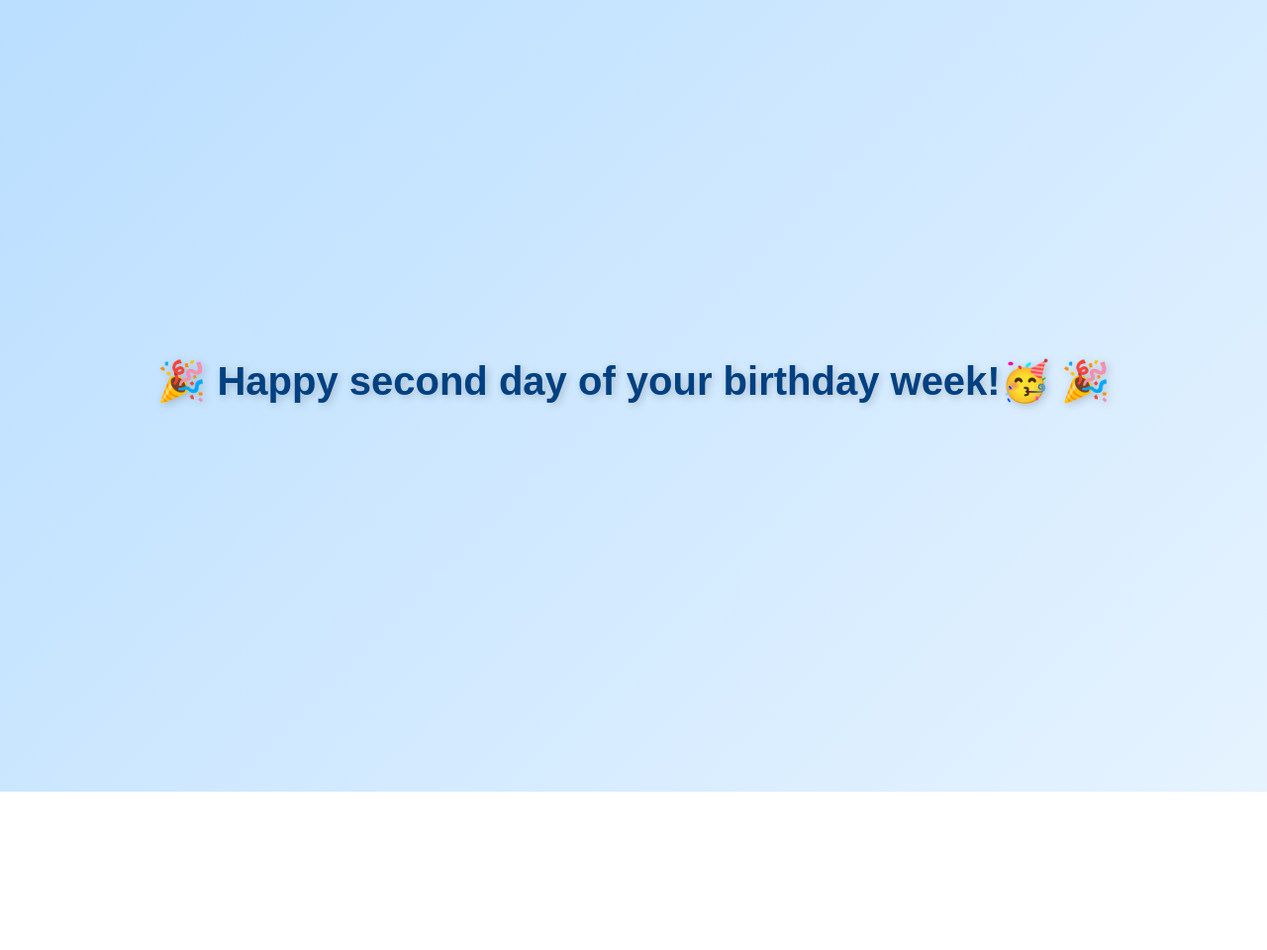
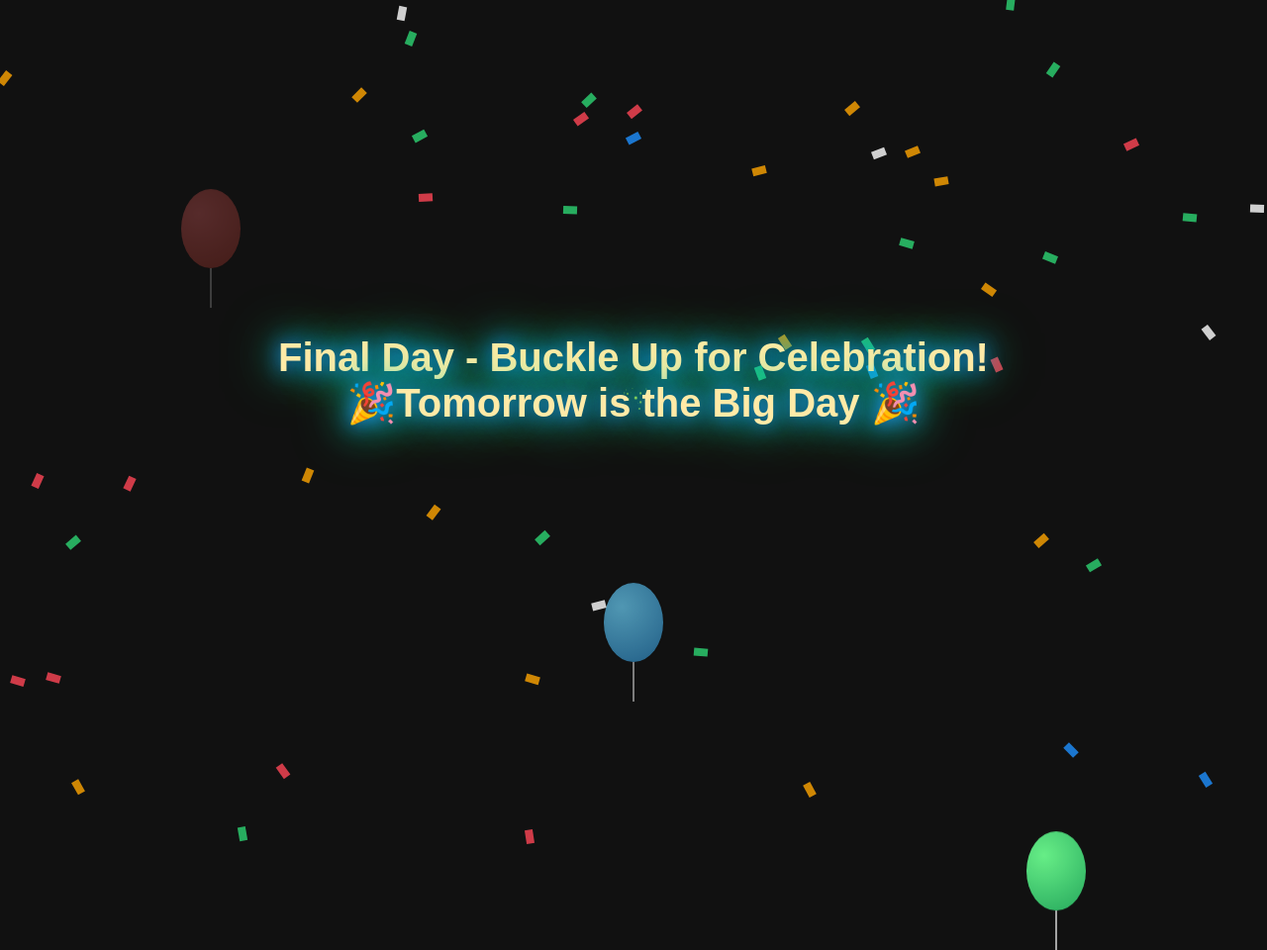
Before and after one commit to CodeJoker-OG/wish-app, a plain HTML site: page index.html in a window 1280 px wide. Shown: the whole page at 99% size. Before the commit the page ends 800 px from the top, so only its background shows below. Drawn offline with Linux system fonts and the light colour scheme.

Commit message:
FinalDayoutput

```diff
--- a/index.html
+++ b/index.html
@@ -1,27 +1,28 @@
 <!DOCTYPE html>
-<html>
+<html lang="en">
 <head>
+  <meta charset="UTF-8">
+  <title>Birthday Week - Day 3</title>
   <style>
     body {
-      /* Blue → White gradient background */
-      background: linear-gradient(135deg, #4facfe, #ffffff);
-      background-size: 400% 400%;
-      animation: gradientShift 10s ease infinite;
-
+      background: #111;
+      color: white;
       font-family: sans-serif;
       margin: 0;
       height: 100vh;
       display: flex;
       justify-content: center;
       align-items: center;
+      flex-direction: column;
+      overflow: hidden;
     }
 
     .wish {
       font-size: 40px;
       font-weight: bold;
-      color: #004080; /* Dark blue for good contrast */
-      animation: float 3s ease-in-out infinite;
-      text-shadow: 2px 2px 8px rgba(0, 0, 0, 0.2); /* makes it pop */
+      animation: float 3s ease-in-out infinite, glow 2s ease-in-out infinite;
+      text-align: center;
+      z-index: 10;
     }
 
     @keyframes float {
@@ -29,14 +30,123 @@
       50% { transform: translateY(-20px); }
     }
 
-    @keyframes gradientShift {
-      0% { background-position: 0% 50%; }
-      50% { background-position: 100% 50%; }
-      100% { background-position: 0% 50%; }
+    @keyframes glow {
+      0% { text-shadow: 0 0 10px #ff6b6b, 0 0 20px #ff6b6b, 0 0 30px #ff4757; color: #fff; }
+      50% { text-shadow: 0 0 20px #1e90ff, 0 0 40px #00f7ff, 0 0 60px #2ed573; color: #ffeaa7; }
+      100% { text-shadow: 0 0 10px #ff6b6b, 0 0 20px #ff6b6b, 0 0 30px #ff4757; color: #fff; }
+    }
+
+    /* Balloons */
+    .balloons {
+      position: absolute;
+      bottom: -150px;
+      width: 100%;
+      display: flex;
+      justify-content: space-around;
+      pointer-events: none;
+    }
+
+    .balloon {
+      width: 60px;
+      height: 80px;
+      background: radial-gradient(circle at 30% 30%, #ff6b6b, #c0392b);
+      border-radius: 50%;
+      position: relative;
+      animation: floatUp 8s ease-in-out infinite;
+    }
+
+    .balloon:nth-child(2) {
+      background: radial-gradient(circle at 30% 30%, #6bcff6, #2980b9);
+      animation-delay: 2s;
+    }
+
+    .balloon:nth-child(3) {
+      background: radial-gradient(circle at 30% 30%, #6bf68c, #27ae60);
+      animation-delay: 4s;
+    }
+
+    .balloon::after {
+      content: "";
+      width: 2px;
+      height: 40px;
+      background: #aaa;
+      position: absolute;
+      bottom: -40px;
+      left: 50%;
+      transform: translateX(-50%);
+    }
+
+    @keyframes floatUp {
+      0% { transform: translateY(0); opacity: 1; }
+      100% { transform: translateY(-120vh); opacity: 0; }
+    }
+
+    /* Confetti */
+    .confetti {
+      position: absolute;
+      width: 8px;
+      height: 14px;
+      background: red;
+      top: -20px;
+      animation: fall linear infinite;
+      opacity: 0.8;
+    }
+
+    @keyframes fall {
+      0% { transform: translateY(0) rotate(0); }
+      100% { transform: translateY(110vh) rotate(360deg); }
+    }
+
+    /* Party popper sparkles */
+    .sparkle {
+      position: absolute;
+      width: 6px;
+      height: 6px;
+      border-radius: 50%;
+      background: yellow;
+      animation: sparkle 1s ease-out infinite;
+    }
+
+    @keyframes sparkle {
+      0% { transform: scale(0.5) translate(0,0); opacity: 1; }
+      100% { transform: scale(0) translate(var(--x), var(--y)); opacity: 0; }
     }
   </style>
 </head>
 <body>
-  <h1 class="wish">🎉 Happy second day of your birthday week!🥳 🎉</h1>
+<h1 class="wish"> Final Day - Buckle Up for Celebration! <br>🎉Tomorrow is the Big Day 🎉</h1>
+
+  <!-- Balloons -->
+  <div class="balloons">
+    <div class="balloon"></div>
+    <div class="balloon"></div>
+    <div class="balloon"></div>
+  </div>
+
+  <!-- Confetti & Sparkles -->
+  <script>
+    // Generate confetti
+    for (let i = 0; i < 50; i++) {
+      let confetti = document.createElement("div");
+      confetti.className = "confetti";
+      document.body.appendChild(confetti);
+      confetti.style.left = Math.random() * 100 + "vw";
+      confetti.style.background = ["#ff4757", "#1e90ff", "#2ed573", "#ffa502", "#ffffff"][Math.floor(Math.random()*5)];
+      confetti.style.animationDuration = (3 + Math.random() * 3) + "s";
+      confetti.style.animationDelay = Math.random() * 5 + "s";
+    }
+
+    // Generate sparkles (party popper effect)
+    for (let i = 0; i < 20; i++) {
+      let sparkle = document.createElement("div");
+      sparkle.className = "sparkle";
+      sparkle.style.setProperty("--x", (Math.random() * 200 - 100) + "px");
+      sparkle.style.setProperty("--y", (Math.random() * 200 - 100) + "px");
+      sparkle.style.left = "50%";
+      sparkle.style.top = "50%";
+      sparkle.style.animationDelay = (Math.random() * 1) + "s";
+      document.body.appendChild(sparkle);
+    }
+  </script>
 </body>
 </html>
```
